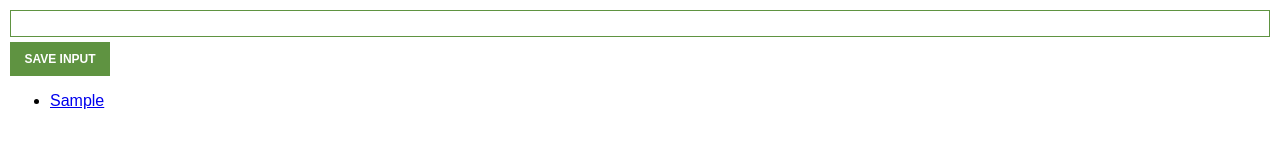
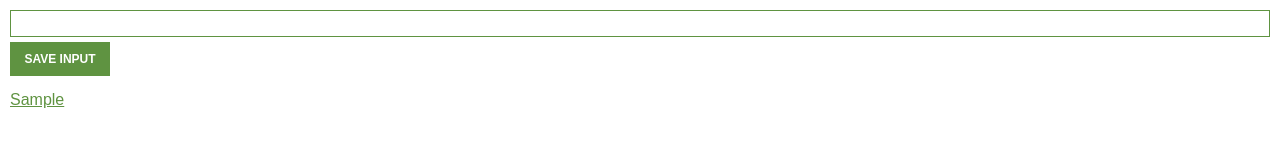
Before and after one commit to marahsang/abel-tracker, a plain HTML site: page index.html in a window 1280 px wide. Both pictures are taken after typing "Sample" into the empty fields and a click on the button "SAVE INPUT". Drawn offline with Linux system fonts and the light colour scheme.

Commit message:
Change list items color, padding and margin

```diff
--- a/index.css
+++ b/index.css
@@ -21,3 +21,18 @@ button {
     width: 100px;
     border: #5f9341;
 }
+
+ul {
+list-style: none;
+margin: 0;
+padding: 0;
+margin-top: 15px;
+}
+
+li {
+margin-bottom: 5px;
+}
+
+a {
+color: #5f9341;
+}
--- a/index.js
+++ b/index.js
@@ -17,7 +17,7 @@ const ulEl = document.getElementById("ul-el")
         let listItems = ""
         for (i = 0; i < myLeads.length; i++) {
             console.log(myLeads)
-         listItems += `
+          listItems += `
             <li>
                 <a href="${myLeads[i]}" target= "_blank">
                     ${myLeads[i]}
```
